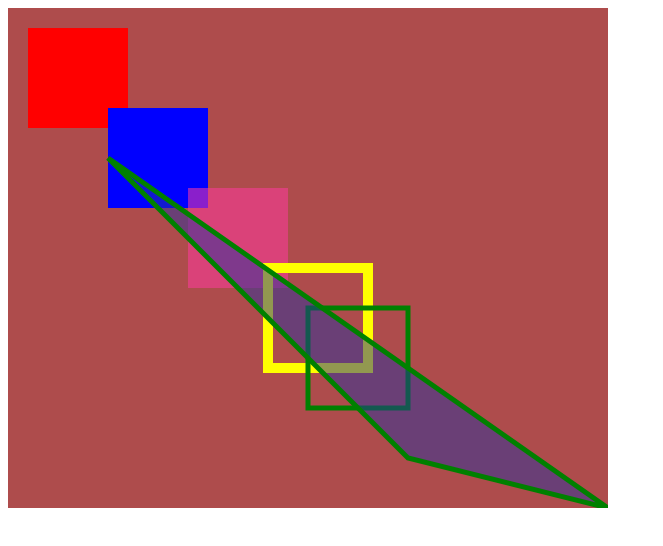
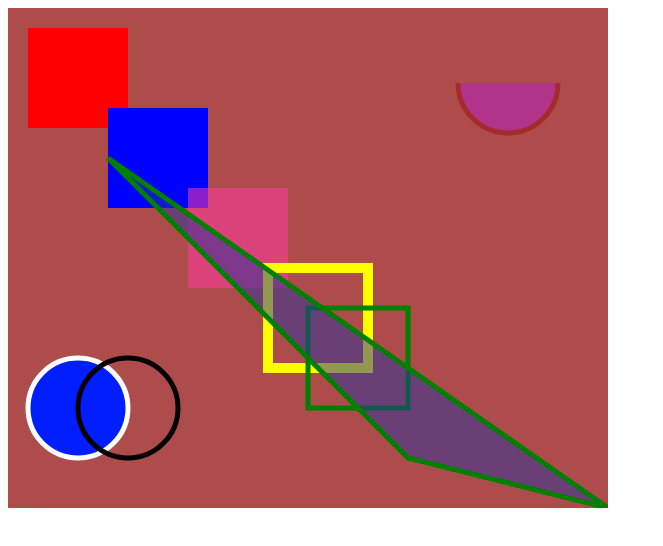
Before and after one commit to Grague290/ProgramacionJonatan, a plain HTML site: page index.html in a window 1280 px wide. Shown: the whole page, without its empty margins (0-663 px from the left). Drawn offline with Linux system fonts and the light colour scheme.

Commit message:
Actividad 4

```diff
--- a/index.html
+++ b/index.html
@@ -48,6 +48,26 @@
         ctx.stroke();
 
 
+        ctx.strokeStyle="brown";
+        ctx.fillStyle = "rgba(183, 26, 215, 0.45)";
+        ctx.beginPath();
+        ctx.arc(500, 75, 50, 0, 1 * Math.PI);
+        ctx.fill();
+        ctx.stroke();
+
+
+        ctx.strokeStyle="white";
+        ctx.fillStyle = "rgba(0, 30, 255, 1)";
+        ctx.beginPath();
+        ctx.arc(70, 400, 50, 0, 2 * Math.PI);
+        ctx.fill();
+        ctx.stroke();
+
+        ctx.strokeStyle="black";
+        ctx.beginPath();
+        ctx.arc(120, 400, 50, 0, 2 * Math.PI);
+        ctx.stroke();
+
     </script>
 </body>
 </html>
```
